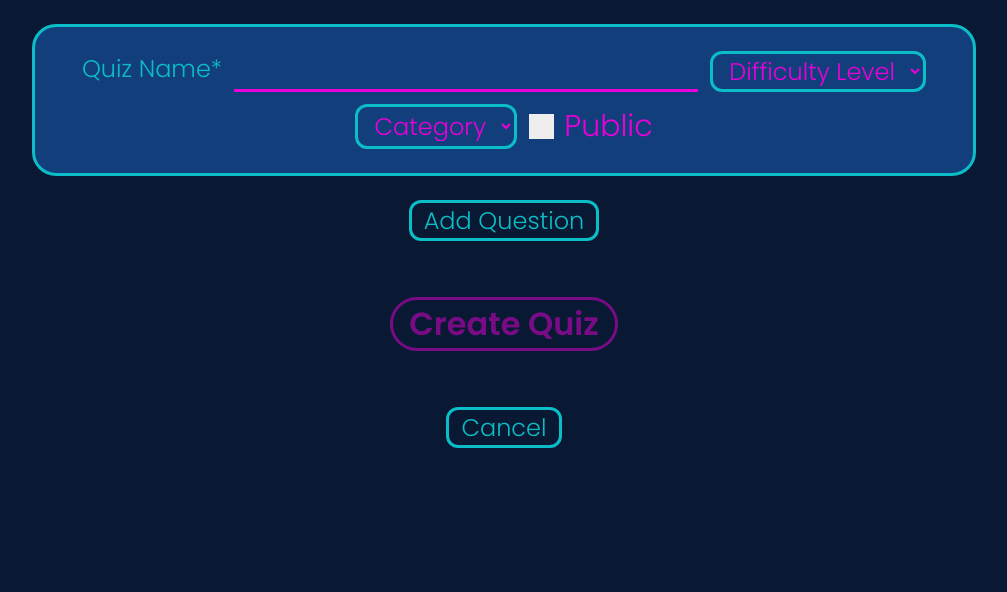
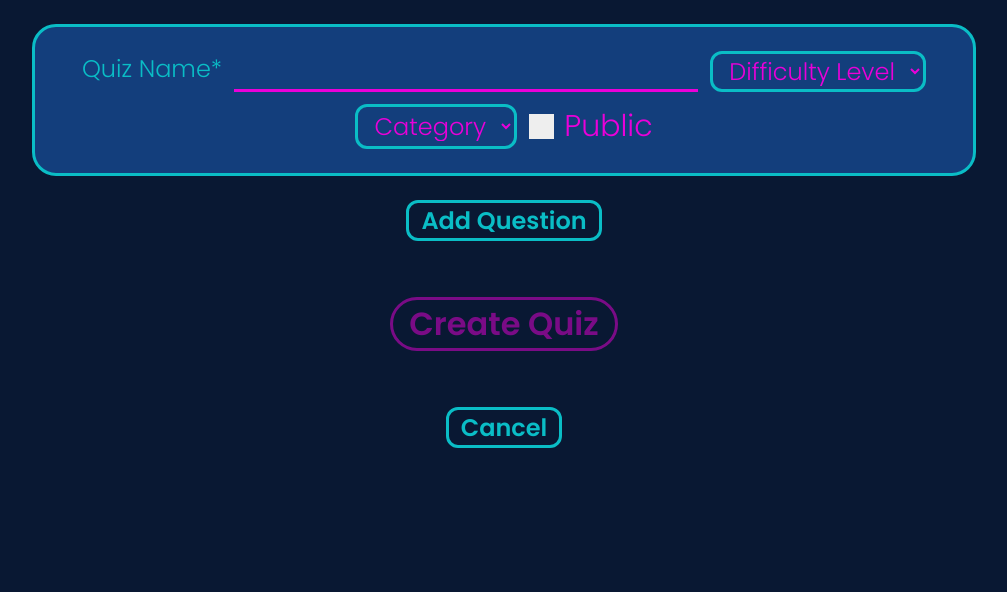
Before and after one commit to beaucoup32/Quiz-mania, a Node server app: page /quiz/create in a window 1280 px wide. Shown: the part 232-824 px from the top of the page, without its empty margins (136-1143 px from the left). Run offline with Node 20, Linux system fonts and the light colour scheme; style sheets or scripts are compiled from the project's sources; some libraries are stand-ins or nearby versions.

Commit message:
change css for quiz pages

```diff
--- a/styles/create-quiz-container.scss
+++ b/styles/create-quiz-container.scss
@@ -63,6 +63,7 @@ select {
   border-radius: 0.5em;
   border: solid;
   border-color: rgb(10, 189, 198);
+  font-weight: bold;
   color: rgb(10, 189, 198);
   margin: 1em;
   padding: 0em 0.5em;
@@ -82,6 +83,7 @@ select {
   border-radius: 0.5em;
   border: solid;
   border-color: rgb(10, 189, 198);
+  font-weight: bold;
   color: rgb(10, 189, 198);
   padding: 0em 0.5em;
   margin: 1em;
--- a/styles/quiz-container.scss
+++ b/styles/quiz-container.scss
@@ -24,7 +24,6 @@ h1 {
   border-radius: 5em;
   background-color: rgb(19,62,124);
   color: rgb(10, 189, 198);
-
 }
 
 .quiz-box:hover {
```
